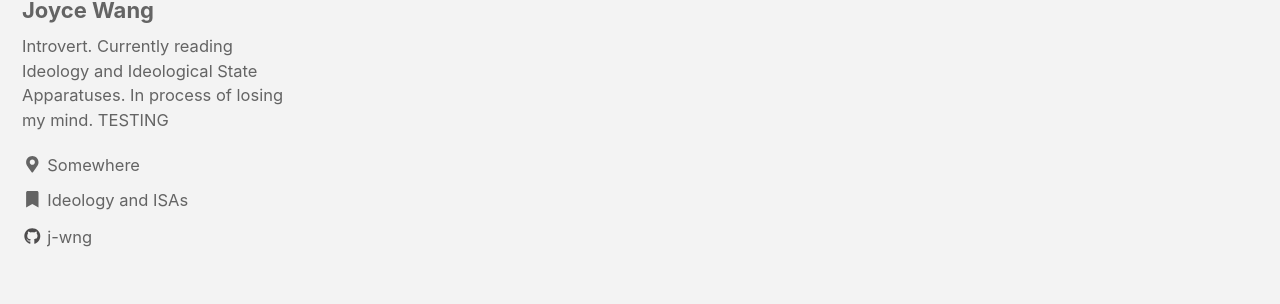
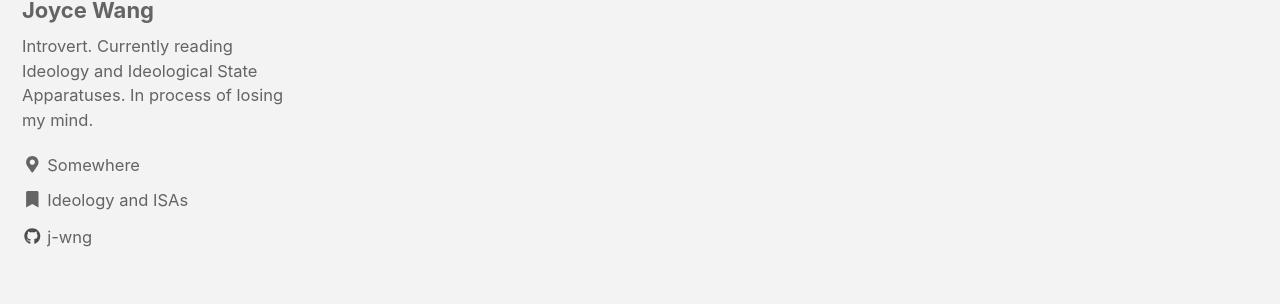
Before and after one commit to j-wng/portfolio, a Jekyll site: the page built from index.html, in a window 1280 px wide. Shown: the part 561-865 px from the top of the page. Built offline with Jekyll 4.4.1, drawn with Linux system fonts in a browser that asks for light colours; cached includes are drawn as plain includes; nearby versions of some CDN libraries; the list of posts is cut into pages by our own code.

Commit message:
Update _config.yml

```diff
--- a/_config.yml
+++ b/_config.yml
@@ -108,8 +108,7 @@ analytics:
 author:
   name             : "Joyce Wang"
   avatar           : "/assets/images/logo.png"
-  bio              : "Introvert. Currently reading Ideology and Ideological State Apparatuses. In process of losing my mind. TESTING"
-  text             : "Currently reading:"
+  bio              : "Introvert. Currently reading Ideology and Ideological State Apparatuses. In process of losing my mind."
   location         : "Somewhere"
   email            :
 
```
